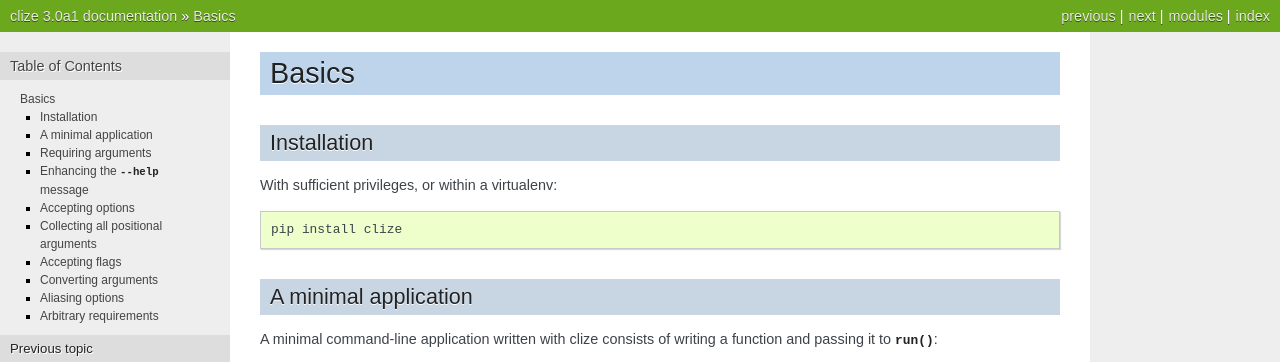
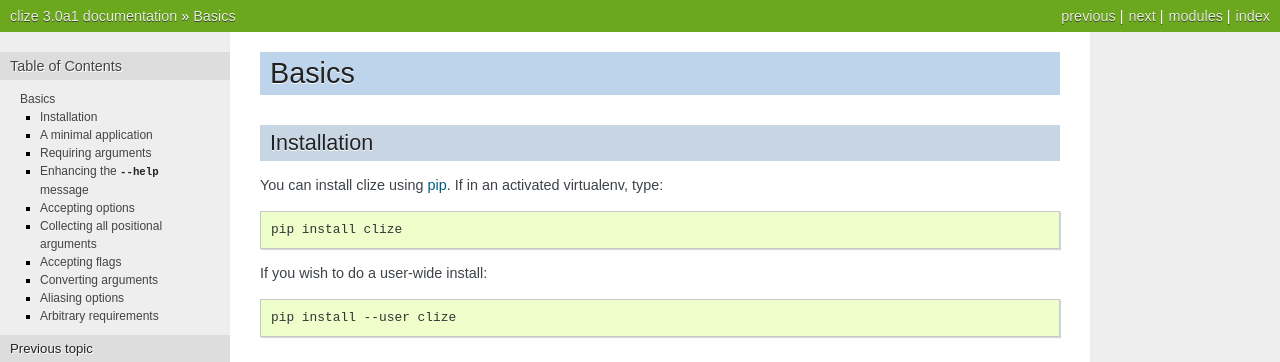
Before and after one commit to epsy/clize, a Sphinx documentation site: the page built from docs/basics.rst, in a window 1280 px wide and 900 px high, cut to the strip 0-362 px from the top of the window. Built offline with Sphinx 7.4.7, drawn with Linux system fonts in a browser that asks for light colours; pages that are not in the unit, such as notebooks, are missing from menus.

Commit message:
Improved install instructions.

```diff
--- a/docs/basics.rst
+++ b/docs/basics.rst
@@ -1,4 +1,11 @@
 .. currentmodule:: clize
+
+
+.. |pip| replace:: pip
+.. _pip: https://pip.pypa.io/en/latest/
+
+.. |virtualenv| replace:: virtualenv
+.. _virtualenv: https://virtualenv.pypa.io/en/latest/
 
 
 .. _basics:
@@ -12,9 +19,18 @@
 Installation
 ------------
 
-With sufficient privileges, or within a virtualenv::
+You can install clize using |pip|_. If in an activated virtualenv, type:
+
+.. code-block:: console
 
     pip install clize
+
+If you wish to do a user-wide install:
+
+.. code-block:: console
+
+    pip install --user clize
+
 
 A minimal application
 ---------------------
```
